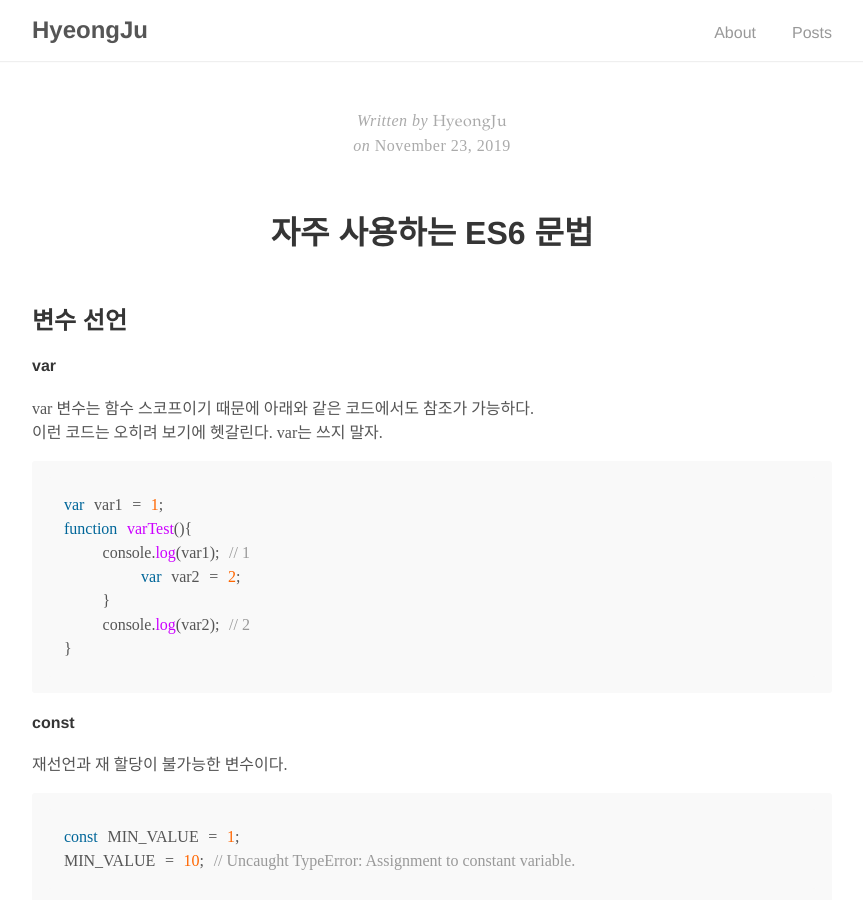
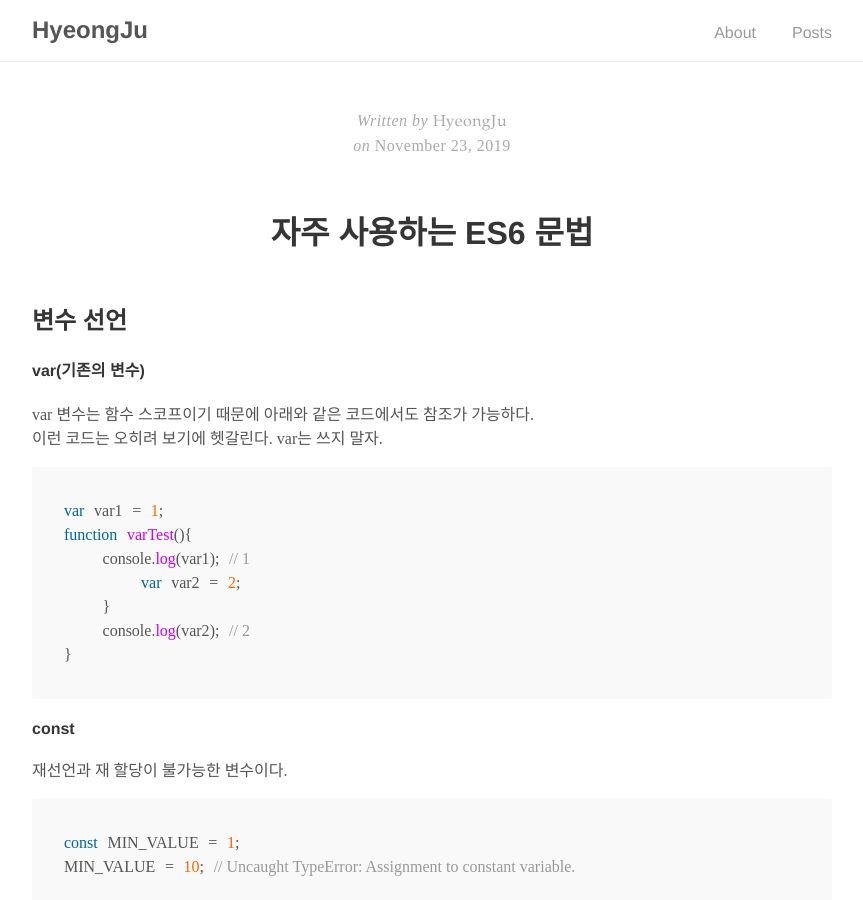
Before and after one commit to hyeongJuKim/hyeongjukim.github.io, a Jekyll site: the page built from _posts/2019-11-23-ES6 자주 사용하는 문법.md, in a window 1280 px wide and 900 px high. Shown: the whole window, without its empty margins (208-1071 px from the left). Built offline with Jekyll 4.4.1, drawn with Linux system fonts in a browser that asks for light colours; some web fonts are replaced; comment, search, counter and statistics services are not loaded.

Commit message:
태그 추가

```diff
--- a/_posts/2019-11-23-ES6 자주 사용하는 문법.md
+++ b/_posts/2019-11-23-ES6 자주 사용하는 문법.md
@@ -2,12 +2,13 @@
 layout: post
 title:  "자주 사용하는 ES6 문법"
 author: "HyeongJu"
+tags: [JavaScript, ES6]
 comments: true
 ---
 
 ## 변수 선언
 
-#### var
+#### var(기존의 변수)
 var 변수는 함수 스코프이기 때문에 아래와 같은 코드에서도 참조가 가능하다.
 이런 코드는 오히려 보기에 헷갈린다.
 var는 쓰지 말자.
```
Also changed, not shown: _posts/2019-11-10-if __name__ =='__main__' 은 왜 사용할까?.md (+1 -0 lines).
